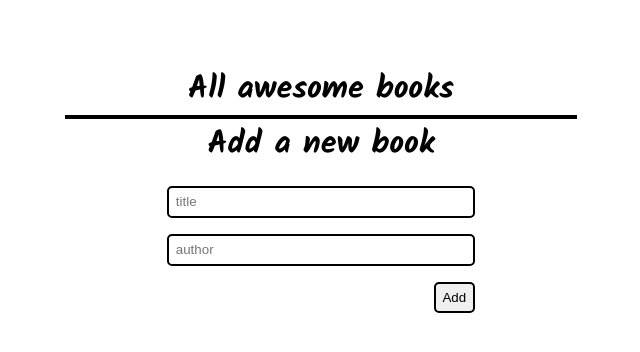
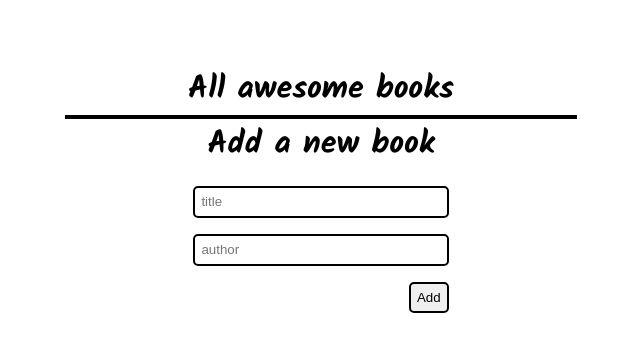
Before and after one commit to karelvanoordt/Book-List-Web, a plain HTML site: page index.html in a window 1280 px wide. Shown: the whole page, without its empty margins (319-959 px from the left). Drawn offline with Linux system fonts and the light colour scheme.

Commit message:
Update CSS

```diff
--- a/style.css
+++ b/style.css
@@ -16,7 +16,7 @@ body {
 
 
 .layout-cont {
-    width: 40%;
+    width: 80%;
     margin: 4rem auto;
     text-align: center;
 }
@@ -42,7 +42,7 @@ body {
     display: flex;
     flex-direction: column;
 
-    width:60%;
+    width:80%;
     margin: 1rem auto;
 }
 
@@ -57,3 +57,15 @@ body {
     align-self: flex-end;
     cursor: pointer;
 }
+
+
+@media (min-width:756px) {
+
+    .layout-cont {
+    width: 40%;
+    }
+
+    #booklist-form {
+        width: 50%;
+    }
+}
```
